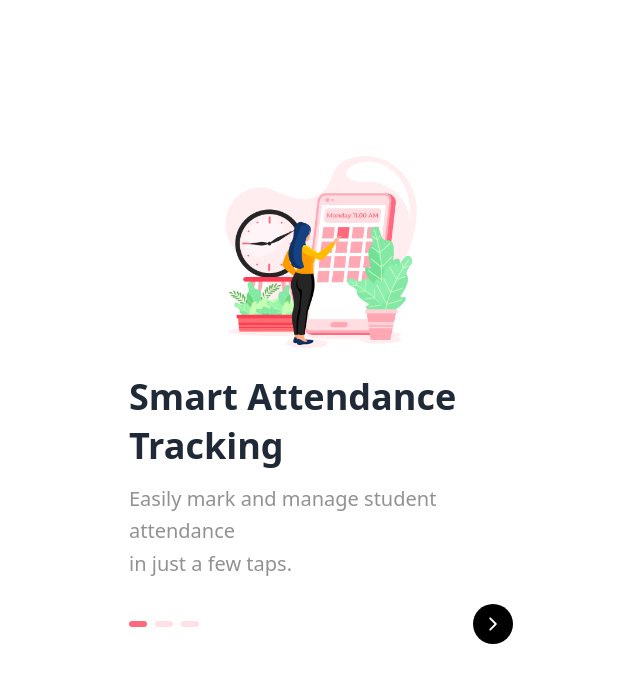
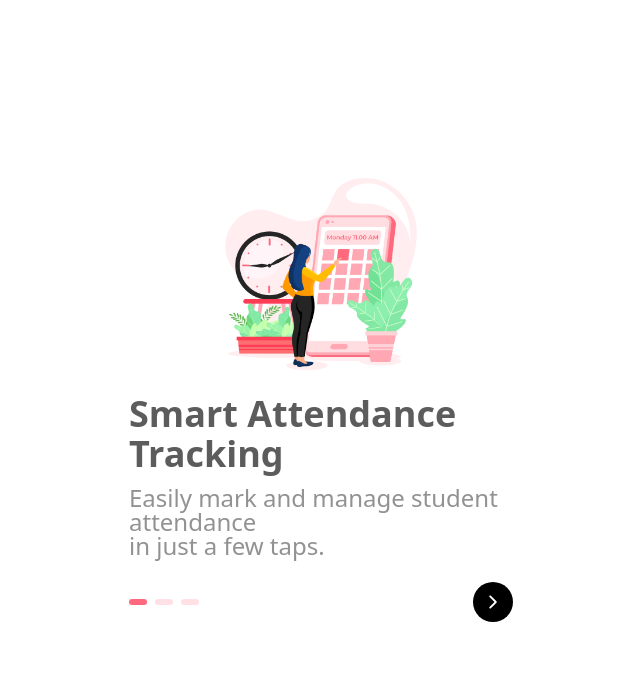
Before and after one commit to surajkumar540/Intra, a React (Vite) app: page /welcome in a window 1280 px wide. Shown: the top 682 px of the page, without its empty margins (319-959 px from the left). Built offline with nearby package versions, Linux system fonts and the light colour scheme.

Commit message:
add:welcome flow font

```diff
--- a/src/pages/auth/Login.jsx
+++ b/src/pages/auth/Login.jsx
@@ -83,7 +83,7 @@
                   type="email"
                   value={email}
                   onChange={(e) => setEmail(e.target.value)}
-                  className={`w-full px-4 py-3 text-primary pr-12 bg-[#F3F3F3] border-2 rounded-xl focus:outline-none focus:ring-0 transition-all duration-200 ${errors.email
+                  className={`w-full px-4 py-3 text-[#989898] pr-12 bg-[#F3F3F3] border-2 rounded-xl focus:outline-none focus:ring-0 transition-all duration-200 ${errors.email
                     ? "border-red-300 focus:border-red-500"
                     : "border-gray-200 focus:border-primary"
                     }`}
--- a/src/pages/welcome/WelcomeFlow.jsx
+++ b/src/pages/welcome/WelcomeFlow.jsx
@@ -9,7 +9,7 @@
         <img src={image} alt={title} className="w-full h-auto mb-6 rounded-lg object-contain max-h-48" />
 
         {/* Title */}
-        <h2 className="text-[28px] md:text-[36px] font-bold text-gray-800 font-poppins leading-snug mb-3">
+        <h2 className="text-[28px] md:text-[36px] leading-10 font-bold font-poppins text-[#333333CC] tracking-normal mb-3">
           {title.split(" ").map((word, i) => (
             <span key={i}>
               {word}
@@ -18,8 +18,9 @@
           ))}
         </h2>
 
+
         {/* Description */}
-        <p className="text-[16px] md:text-[20px] text-[#929292] font-light leading-relaxed mb-6">
+        <p className="text-[18px] md:text-[24px] text-[#929292] font-light font-poppins leading-6 tracking-normal mb-6">
           {description.split("<br>").map((line, i) => (
             <span key={i}>
               {line}
@@ -27,6 +28,7 @@
             </span>
           ))}
         </p>
+
 
         {/* Footer: Dots + Arrow */}
         <div className="flex items-center justify-between">
--- a/src/pages/welcome/WelcomeScreen.jsx
+++ b/src/pages/welcome/WelcomeScreen.jsx
@@ -7,7 +7,7 @@
 const slides = [
   {
     image: smartImg,
-    title: "Smart Attendance Tracking",
+    title: "Smart Attendance  Tracking",
     description: "Easily mark and manage student attendance<br>in just a few taps.",
   },
   {
```
